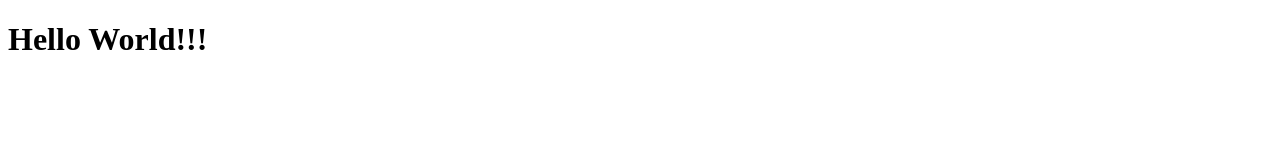
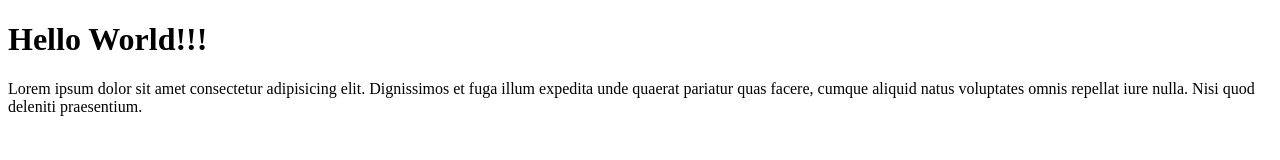
Before and after one commit to koldovsky/638-html, a plain HTML site: page index.html in a window 1280 px wide. Drawn offline with Linux system fonts and the light colour scheme.

Commit message:
Added paragraph

```diff
--- a/index.html
+++ b/index.html
@@ -8,5 +8,6 @@
     </head>
     <body>
         <h1>Hello World!!!</h1>
+        <p>Lorem ipsum dolor sit amet consectetur adipisicing elit. Dignissimos et fuga illum expedita unde quaerat pariatur quas facere, cumque aliquid natus voluptates omnis repellat iure nulla. Nisi quod deleniti praesentium.</p>
     </body>
 </html>
```
